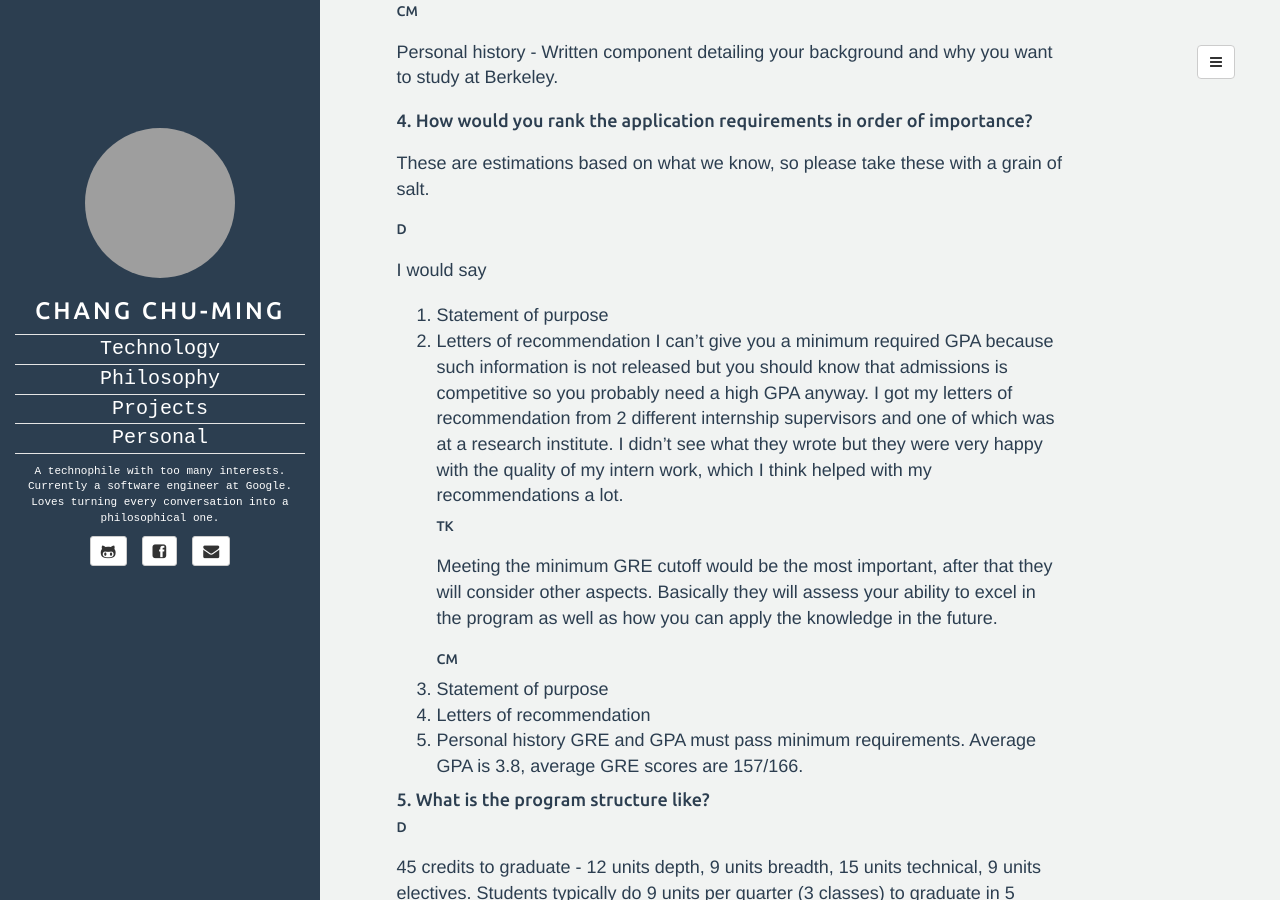
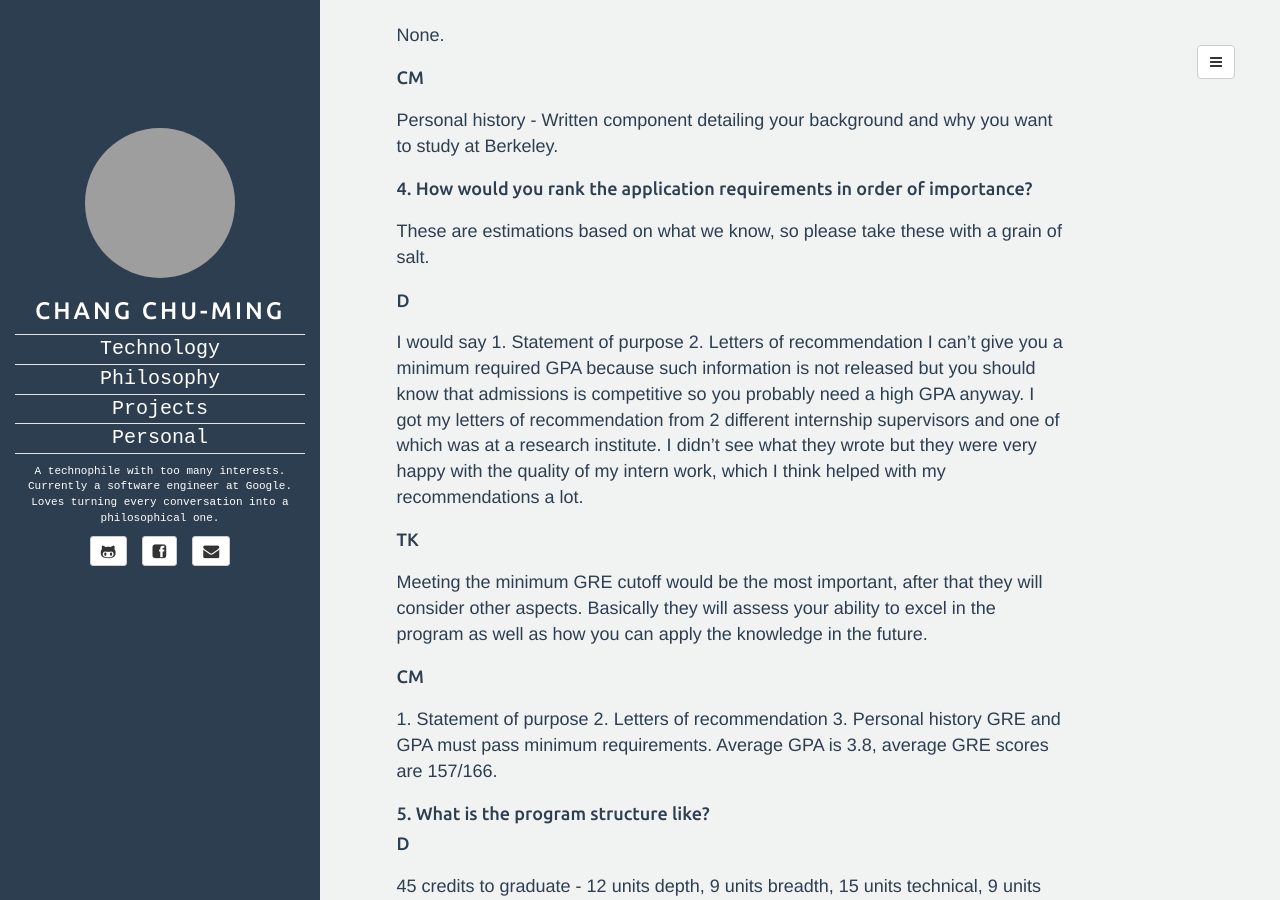
Before and after one commit to changchuming/changchuming.github.io, a Jekyll site: the page built from _posts/2018-10-29-How-to-Prepare-and-Apply-for-a-Master's-Degree-in-the-US.md, in a window 1280 px wide and 900 px high, scrolled down 6731 px. Built offline with Jekyll 4.4.1, drawn with Linux system fonts in a browser that asks for light colours; comment, search, counter and statistics services are not loaded; grey boxes are pictures that could not be loaded.

```diff
--- a/_posts/2018-10-29-How-to-Prepare-and-Apply-for-a-Master's-Degree-in-the-US.md
+++ b/_posts/2018-10-29-How-to-Prepare-and-Apply-for-a-Master's-Degree-in-the-US.md
@@ -71,95 +71,95 @@ So you've done your homework and application windows are opening. What do you ne
 
 Generally, these are the requirements to apply for any graduate program. Different schools may have specific requirements, so do check with the admissions department what is needed for applications beforehand.
 
-###### Statement of purpose
+#### Statement of purpose
 This is probably what gives students the biggest headache when it comes to college applications. What should I write in my statement of purpose? If I write about my achievements, will it come across as arrogant? Again, I cannot claim to be an expert in this and you should probably consult an admissions officer in your school. However, a general guideline for this is that you should 1) articulate your interests, 2) highlight your experiences in the field, and 3) talk about how the program fits your interests and how it would help your future development. Make sure that you are not just providing a list of achievements. Put your achievements into the context of "I am interested in *this* and therefore I did *that* to further my interest in *this*". This way, it won't come across as conceited. Remember that admissions officers are looking for character as much as academic abilities, so it is always wise to show a healthy concern for the community.
 
-##### Letters of recommendations
+#### Letters of recommendations
 Who should you ask to write your letters of recommendation? Typically, these are professors who are familiar with your work and are related to your field of study. This is why it's important to build relationships with your professors early on. You can also ask for recommendations from your employer during previous internships or jobs, but remember that their position has to be relevant to your field of study for their words to have any weight. For example, if your previous internship is in the F&B industry, it might be wiser to choose a professor instead.
 
-##### GRE scores
+#### GRE scores
 GRE scores will be sent directly to your desired universities and may take a month or more to process, so it is recommended you take your GRE at least three months before the application window closes. GRE scores are valid for 5 years. Do a quick Google search to find out what the average GRE scores of admitted students are and see where you stand.
 
-##### TOEFL scores
+#### TOEFL scores
 If you're Singaporean, skip this. If not, it depends on your nationality. Find out more on the school's admissions website.
 
-##### Academic transcript
+#### Academic transcript
 Some schools accept unofficial soft copies while others require you to mail an official hard copy to them. Again, do a quick Google search to find out the average GPA of admitted students in past years to see where you stand.
 
-##### Proof of financial ability
+#### Proof of financial ability
 If you're applying for an industry-focused Master's program, you are expected to be able to pay for it out of pocket. Most schools offer scholarships, but it is relatively rare to be offered one if you're an international student. Whether it is an external scholarship or a family sponsorship, you need to be able to provide proof that you can afford it. The ugly reality is that most colleges are not "need-blind", which is to say they may reject you if they think you are not financially capable of paying for your program. The budget should be around USD 70-80k for a school year, but of course it depends on the program you apply to.
 
 ### 5. Case studies
 My friends D and TK have kindly shared with me their experiences in their respective Master's programs and I have collated their responses (along with mine) here. The three of us all graduated from NUS and went on to different Master's programs in different colleges in the US.
 
 #### 1. What is your course of study?
-##### D
+#### D
 Master of Science, EE (Electrical Engineering), Stanford
-##### TK
+#### TK
 Masters of Engineering, Advanced Manufacturing and Design, MIT
-##### CM
+#### CM
 Masters of Engineering, EECS (Electrical Engineering and Computer Science), UC Berkeley
 
 #### 2. What are your reasons for choosing this program?
-##### D
+#### D
 To be honest, I chose Stanford based on reputation back then. But on hindsight, I really love the weather in the bay area all year round, the architecture and beautiful campus (people often underestimate how much these things matter in keeping you in a good mental state during the hours spent on homeworks and projects). The faculty are world renown, lecturers are very good in general, and office hours are very helpful for understanding concepts you didn't catch in class. Also, as a private university, student organizations get huge budgets which means lots of activities and free stuff for everyone throughout the year.
-##### TK
+#### TK
 The reputation and quality of teaching at MIT is well known within the industry and is held in high regard.
-##### CM
+#### CM
 I had an undergraduate degree in EE, and I wanted a program to bridge my crossover to CS. EECS is the best of both worlds. I didn't particularly like the reputation of UC Berkeley (w.r.t. protests and safety), but the program and the vicinity to the Bay Area is too perfect to give up.
 
 
 #### 3. Are there any specific requirements for application?
 These are additional requirements on top of the documents listed in section **4**.
 
-##### D
+#### D
 Bachelor's degree in a STEM field (transcripts).
-##### TK
+#### TK
 None.
-##### CM
+#### CM
 Personal history - Written component detailing your background and why you want to study at Berkeley.
 
 #### 4. How would you rank the application requirements in order of importance?
 These are estimations based on what we know, so please take these with a grain of salt.
 
-##### D
+#### D
 I would say
-1. Statement of purpose
-2. Letters of recommendation
+1\. Statement of purpose
+2\. Letters of recommendation
 I can't give you a minimum required GPA because such information is not released but you should know that admissions is competitive so you probably need a high GPA anyway. I got my letters of recommendation from 2 different internship supervisors and one of which was at a research institute. I didn't see what they wrote but they were very happy with the quality of my intern work, which I think helped with my recommendations a lot.
-##### TK
+#### TK
 Meeting the minimum GRE cutoff would be the most important, after that they will consider other aspects. Basically they will assess your ability to excel in the program as well as how you can apply the knowledge in the future.
-##### CM
-1. Statement of purpose
-2. Letters of recommendation
-3. Personal history
+#### CM
+1\. Statement of purpose
+2\. Letters of recommendation
+3\. Personal history
 GRE and GPA must pass minimum requirements. Average GPA is 3.8, average GRE scores are 157/166.
 
 #### 5. What is the program structure like?
-##### D
+#### D
 45 credits to graduate - 12 units depth, 9 units breadth, 15 units technical, 9 units electives.
 Students typically do 9 units per quarter (3 classes) to graduate in 5 quarters (~1.5 years)
-##### TK
+#### TK
 Coursework and a research thesis based on an attachment to a company. The industrial attachment is the hallmark of the program as it allows you to work in a team and apply what you have learnt in an actual problem that the company faces.
-##### CM
+#### CM
 1. Compulsory bootcamp - MBA classes everyday over a period of 2 weeks.
 2. Roughly 2-3 technical courses per semester, you rank courses, then they assign you based on your engineering discipline and track.
 3. Capstone project - can be research under a professor, or working with an industry partner to produce a solution. Capstone project can be across disciplines and tracks.
 
 
 #### 6. How is the diversity of the program?
-##### D
+#### D
 According to the Stanford website, 33% of graduate students are international, 14% are asian american and 38% white. Most of my friends in EE are Asian American, and want to work in the bay area for startups, big tech companies or in IC design (my EE specialization is in Circuits)
-##### TK
+#### TK
 My peers consisted of people from around the world. Many of them have found jobs in manufacturing while some have found jobs in mechanical design. The good thing about manufacturing is that the knowledge can be applied to nearly every industry from medical, oil and gas, semiconductor, automobile, etc.
-##### CM
+#### CM
 Majority internationals, majority looking for employment in the US. One or two pursuing further studies. Perhaps half of them are Asian. My Singaporean friends are mostly on scholarships.
 
 #### 7. Any tips or tricks you want to share to get into your program?
 
-##### D
+#### D
 My impression of Stanford is that they want students to be holistically trained and be able to do very interdisciplinary work. This is very evident from the way the classes are designed. Hence, I would recommend writing in your statement of purpose about applying your domain knowledge into other fields to solve problems and any relevant research that you have done in the past. Try to find out more about faculty and what they are doing and indicate your interest in working with these professors. My opinion is that nothing works better than showing that your statement of purpose is tailored specifically to Stanford and not a generic one. Ultimately, even if you don't get into Stanford, it doesn't mean that you're not good enough, there's always a bit of luck involved with a low admissions rate.
-##### TK
+#### TK
 While grades may get you a spot into the interview session, its really your character, project experiences and ambition that will be the defining factor.
-##### CM
+#### CM
 Berkeley is well-known to be extremely liberal, so try to focus your personal history on the challenges you've encountered, as well as how you've helped others along the way.
```
Also changed, not shown: assets/images/colleges.jpg.
